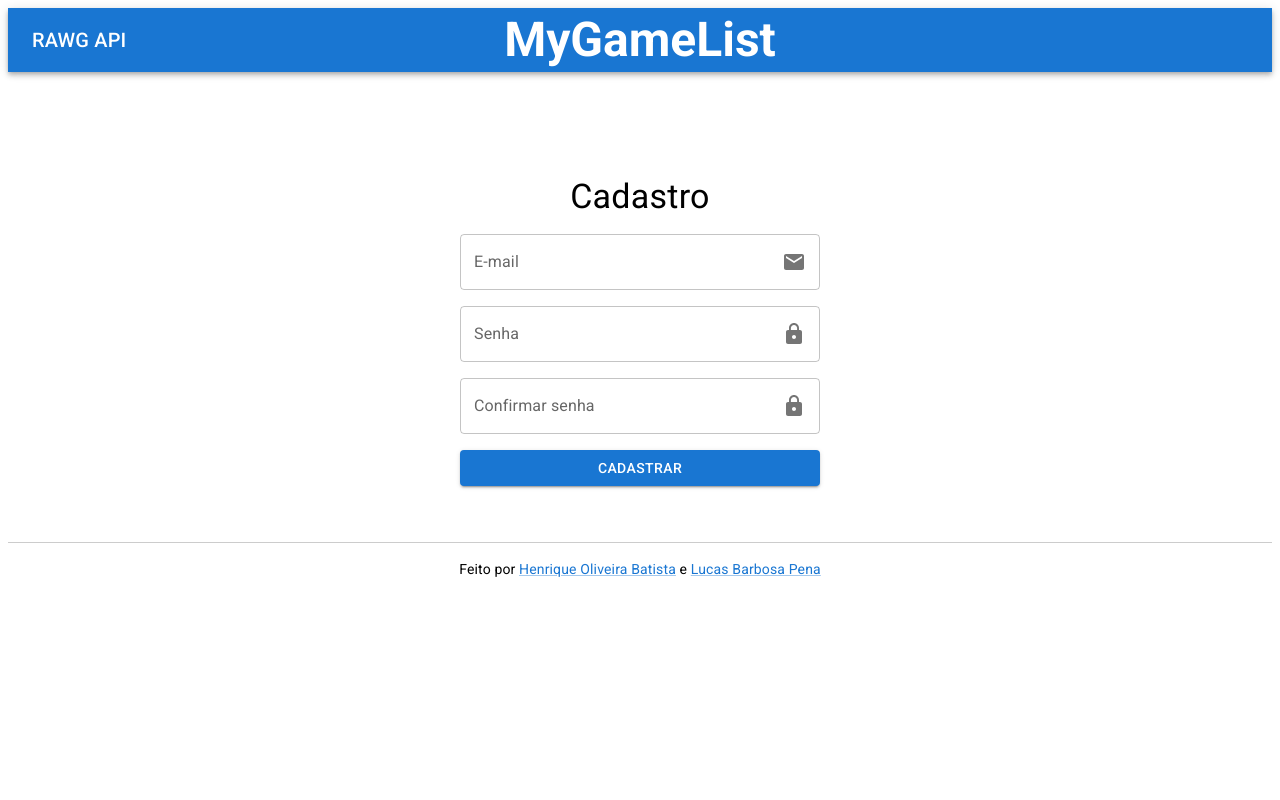
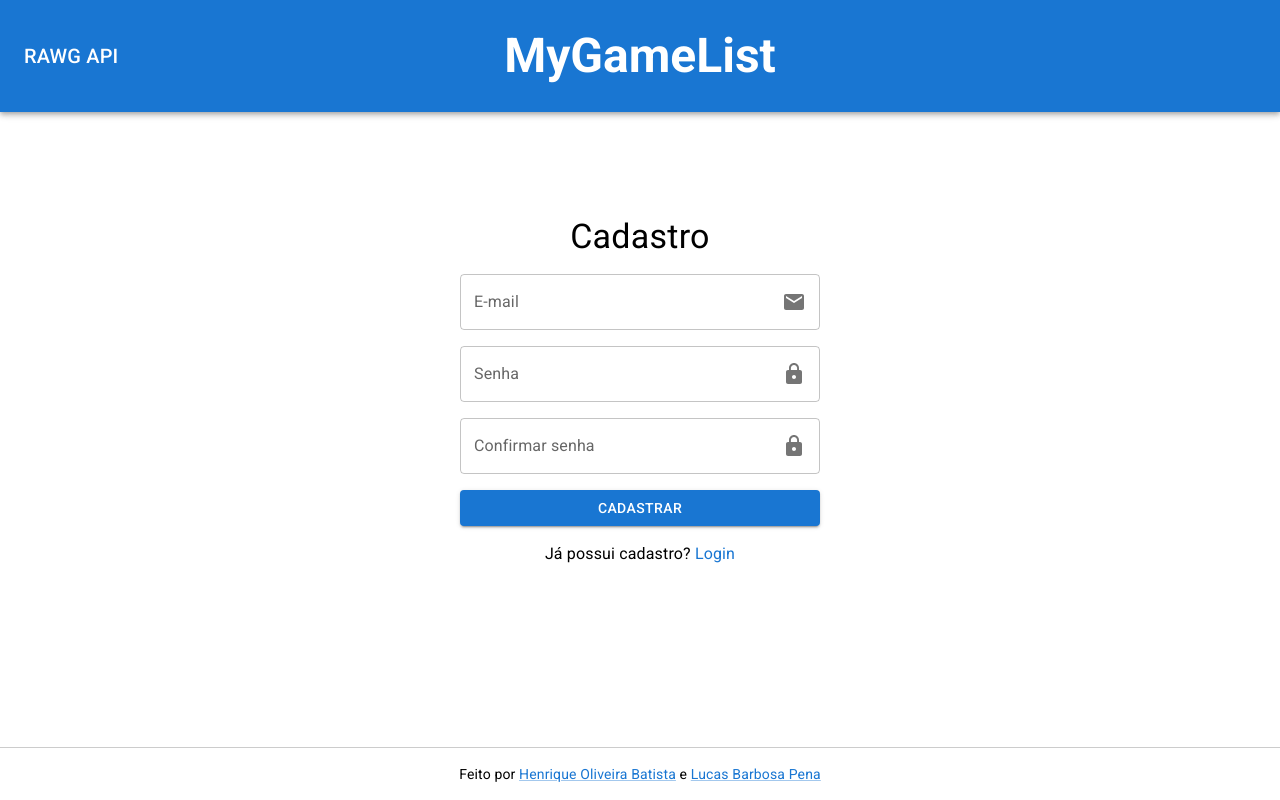
Before and after one commit to seaballer/projeto-final-xdes03, a Next.js app: page /create in a window 1280 px wide. Built offline with nearby package versions, Linux system fonts and the light colour scheme; no server answers.

Commit message:
polimento 1

```diff
--- a/src/app/(auth)/create/page.tsx
+++ b/src/app/(auth)/create/page.tsx
@@ -7,8 +7,9 @@ import { LoginCredentials } from "../login/page";
 import { criarUsuario } from "@/app/lib/credentials";
 import { useRouter } from "next/navigation";
 import { FormEvent } from "react";
-import { Box, Button, InputAdornment, TextField, Typography } from "@mui/material";
+import { Box, Button, InputAdornment, TextField, Typography, Link as MuiLink } from "@mui/material";
 import { Email, Lock } from "@mui/icons-material";
+import Link from "next/link";
 
 const MIN_PASSWORD_LENGTH = 8;
 
@@ -135,6 +136,10 @@ export default function CreateUser() {
                 Cadastrar
             </Button>
 
+            <Typography variant="body1" align="center">
+                Já possui cadastro?{' '}<MuiLink component={Link} href="/login" underline="hover">Login</MuiLink>
+            </Typography>
+
         </Box>
     )
 }
--- a/src/app/layout.tsx
+++ b/src/app/layout.tsx
@@ -8,6 +8,7 @@ import '@fontsource/roboto/300.css';
 import '@fontsource/roboto/400.css';
 import '@fontsource/roboto/500.css';
 import '@fontsource/roboto/700.css';
+import { Box } from "@mui/material";
 
 export const metadata: Metadata = {
   title: "Ranking de jogos",
@@ -24,9 +25,19 @@ export default async function RootLayout({
 
   return (
     <html lang="en">
-      <body>
+      <body
+        style={{
+            margin: 0,
+            padding: 0,
+            height: '100vh',
+            display: 'flex',
+            flexDirection: 'column',
+        }}
+      >
         <Header sessao={sessao} />
-        {children}
+        <Box sx={{flex:1}}>
+          {children}
+        </Box>
         <Footer />
         <Toaster position="top-right" />
       </body>
--- a/src/app/ui/header.tsx
+++ b/src/app/ui/header.tsx
@@ -14,7 +14,7 @@ export default function Header({ sessao }: { sessao: JWTPayload | null }) {
 
     return (
         <AppBar position="static" color="primary" component="header">
-            <Toolbar sx={{ display: "flex", justifyContent: "space-between", alignItems: "center" }}>
+            <Toolbar sx={{ display: "flex", justifyContent: "space-between", alignItems: "center", p: 1, my: 2 }}>
                 <Box>
                     <Typography variant="h6">
                         <MuiLink href="https://rawg.io/apidocs" target="_blank" rel="noopener" sx={{ color:"white" }}>
```
Also changed, not shown: src/app/dashboard/create/page.tsx (+20 -10 lines), src/app/dashboard/page.tsx (+5 -4 lines), src/app/db/jogos-salvos.json (+11 -0 lines).
